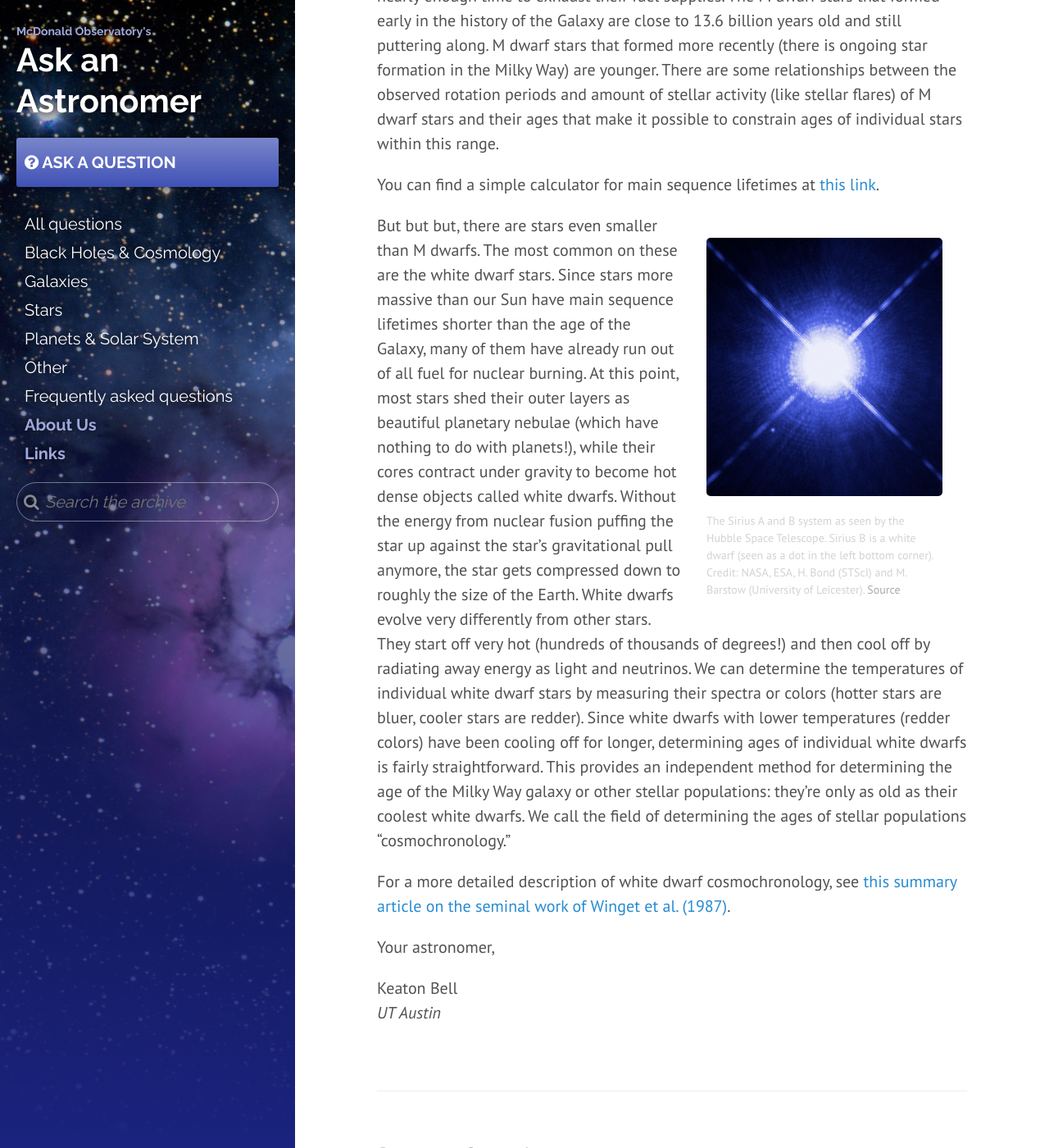
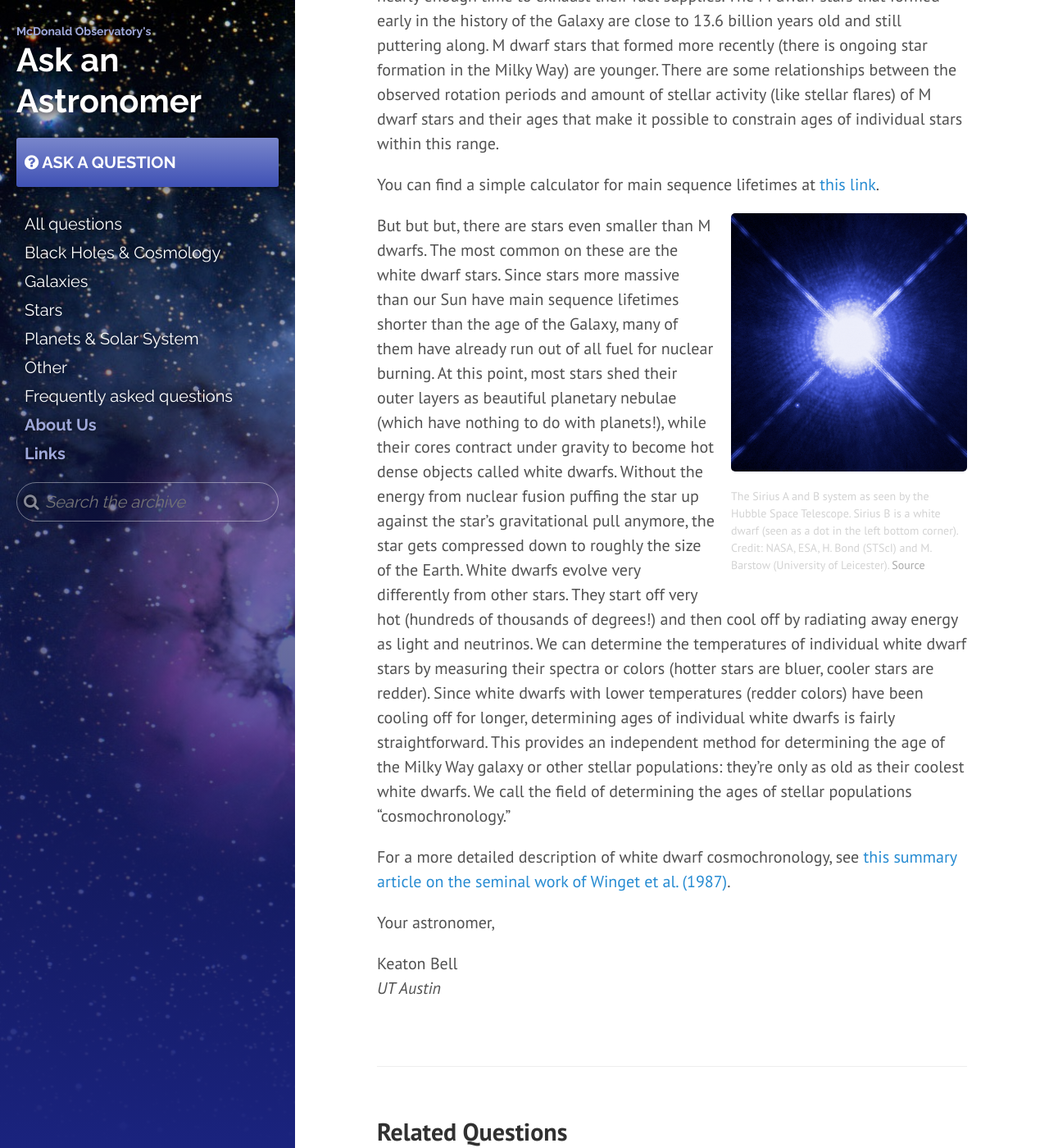
Before and after one commit to askanastronomer/askanastronomer.github.io, a Jekyll site: the page built from _posts/2015-11-12-how-old-are-small-stars.md, in a window 1280 px wide and 1400 px high, scrolled down 1582 px. Shown: the whole window at 82% size. Built offline with Jekyll 4.4.1, drawn with Linux system fonts in a browser that asks for light colours; nearby versions of some CDN libraries.

```diff
--- a/public/css/aaa.css
+++ b/public/css/aaa.css
@@ -64,7 +64,8 @@
 .image-40 {
   float:right;
   width:40%;
-  margin:30px;
+  margin-left:20px;
+  margin-bottom:20px;
 }
 
 .sidebar {
```
